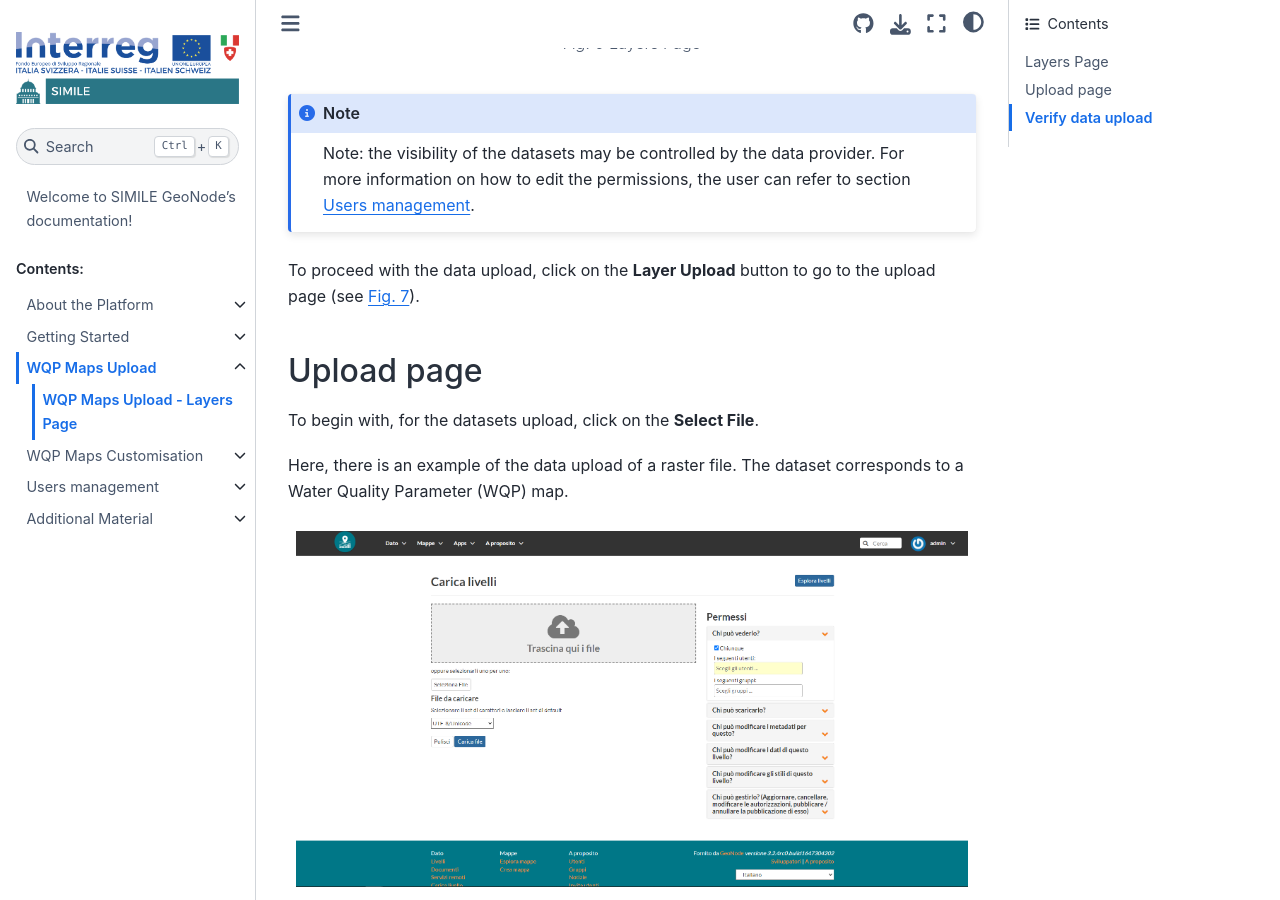
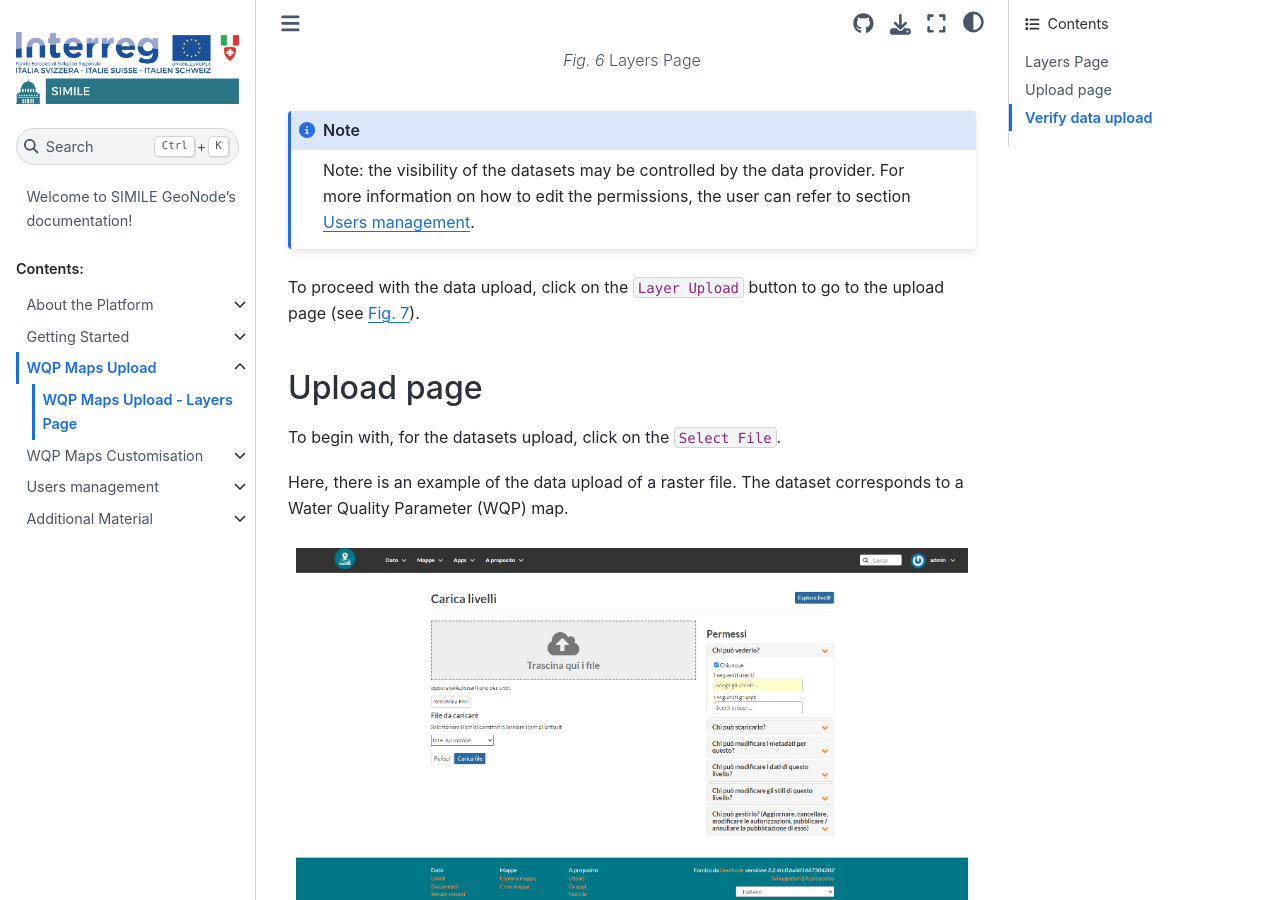
Before and after one commit to JFToro192/docsGeoNodeSIMILE, a Sphinx documentation site: the page built from docs/source/2-dataUpload/2_1.rst, in a window 1280 px wide and 900 px high, scrolled down 773 px. Built offline with Sphinx 7.4.7 and the Sphinx Book theme 1.1.4, drawn with Linux system fonts in a browser that asks for light colours.

```diff
--- a/docs/source/0-aboutProject/0_1.rst
+++ b/docs/source/0-aboutProject/0_1.rst
@@ -3,8 +3,9 @@
 Water Quality Monitoring of the Insubric Lakes
 ==============================================
 
+Pressures on water availability and quality increased over the years due to demands on ecosystems, such as those caused by climate change or human activity. The water management regulations issue must be addressed at numerous levels by various institutions, authorities, and communities (from policymaking to day-to-day citizen activities). Communication, collaboration, and data exchange are essential to conserving water resources.
 
-Pressures on water availability and quality increased over the years due to demands on ecosystems, such as those caused by climate change or human activity. The water management regulations issue must be addressed at numerous levels by various institutions, authorities, and communities (from policymaking to day-to-day citizen activities). Communication, collaboration, and data exchange are essential to conserving water resources.
+----------------
 
 The interactive presentation of water quality indicators and models through the internet has proven to be an excellent method for managing and monitoring water resources, involving the public and raising awareness (:cite:p:`Arias:2017`). In this work, we describe the design and implementation of a cooperative web platform for disseminating remote sensing-based maps (i.e., maps of water quality indicators) created for the SIMILE project ("Integrated monitoring system for knowledge, protection and valorisation of the subalpine lakes and their ecosystems"; :cite:p:`Brovelli:2019`).
 
--- a/docs/source/1-getStarted/1_1.rst
+++ b/docs/source/1-getStarted/1_1.rst
@@ -2,7 +2,6 @@
 
 .. toctree::
     :caption: text:
-
 
 Platform Structure
 ==================
@@ -14,6 +13,8 @@ The platform comprises multiple pages allowing the users to publish and manage t
     If the users want to become familiar with the site's different pages, they are more than welcome to explore the platform.
 
     For additional documentation of the different pages, the users are encouraged to visit  `GeoNode Users Guide <https://docs.geonode.org/en/master/usage/index.html>`_.
+
+----------------
 
 Introduction to SIMILE's GeoNode
 --------------------------------
@@ -49,7 +50,7 @@ GeoNode's platform comprises multiple pages allowing it to publish and manage di
 Users Access
 ------------
 
-While users can access some of the resources, there are limits to what they can do inside the platform. Considering that you are an administrative user of the app, you can access its capabilities. For accessing the site using their credentials, it is sufficient to click on the top-right button `Access`, input the user credentials and click on acess.
+While users can access some of the resources, there are limits to what they can do inside the platform. Considering that you are an administrative user of the app, you can access its capabilities. For accessing the site using their credentials, it is sufficient to click on the top-right button ``Access``, input the user credentials and click on acess.
 
 The upcoming sections assume that you have the proper permissions for the upload and management of the data.
 
--- a/docs/source/2-dataUpload/2_1.rst
+++ b/docs/source/2-dataUpload/2_1.rst
@@ -5,7 +5,9 @@ WQP Maps Upload - Layers Page
 
 Once the users have accessed with the proper credentials, and have been granted with the proper permissions, they will be allowed to proceed with the upload of the WQP maps.
 
-The first step, is to reach the layers page (see :numref:`1_2_1`). To reach the *Layers Page*, the user must click on tab on the top of the window **Data** ￫ **Layers**.
+----------------
+
+The first step, is to reach the layers page (see :numref:`1_2_1`). To reach the *Layers Page*, the user must click on tab on the top of the window ``Data`` ￫ ``Layers``.
 
 Layers Page
 -----------
@@ -22,12 +24,12 @@ On the Layers page, a list of the available spatial datasets will be prompted. T
 .. note::
     Note: the visibility of the datasets may be controlled by the data provider. For more information on how to edit the permissions, the user can refer to section :ref:`4`.
 
-To proceed with the data upload, click on the **Layer Upload** button to go to the upload page (see :numref:`2_1`).
+To proceed with the data upload, click on the ``Layer Upload`` button to go to the upload page (see :numref:`2_1`).
 
 Upload page
 -----------
 
-To begin with, for the datasets upload, click on the **Select File**.
+To begin with, for the datasets upload, click on the ``Select File``.
 
 Here, there is an example of the data upload of a raster file. The dataset corresponds to a Water Quality Parameter (WQP) map.
 
@@ -41,7 +43,7 @@ Here, there is an example of the data upload of a raster file. The dataset corre
 .. attention::
     GeoNode enables users the upload vector and raster data in their original projections. There is broad support for vector data formats (such as ESRI shapefiles, KML files, GeoJSON and others). Raster data, such as satellite images and other datasets, can be uploaded in GeoTIFF format.
 
-When the user triggers the Select File button, a prompt of an explorer window will appear. In this window, search for the file's location, select it and click **open**.
+When the user triggers the Select File button, a prompt of an explorer window will appear. In this window, search for the file's location, select it and click ``open``.
 
 .. _2_2:
 .. figure:: /_static/img/2/2_2.png
--- a/docs/source/4-usersManagement/usersManagement.rst
+++ b/docs/source/4-usersManagement/usersManagement.rst
@@ -3,7 +3,10 @@
 Users management
 ================
 
-This section is devoted to the administrative users of the platform.
+This section details the possibility of adding, editing and removing users/groups.
+
+.. Attention::
+    The actions presented here are for users who have administrative permissions.
 
 .. toctree::
     :maxdepth: 2
```
